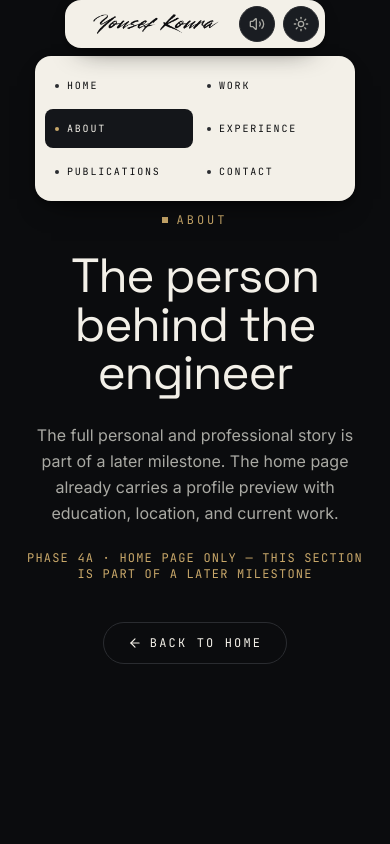
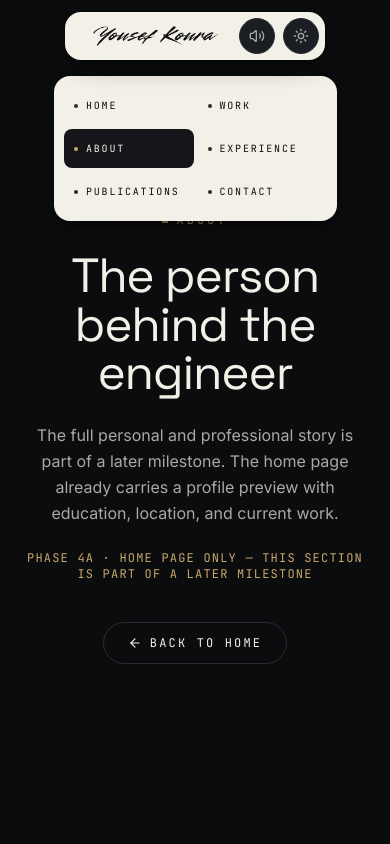
Before and after one commit to Yousef-koura/Yousef-Portfolio, a Next.js app: page /about in a window 390 px wide. Both pictures are taken after a click on the button 156 px from the left and 32 px from the top of the page. Shown: the top 844 px of the page. Built offline with nearby package versions, Linux system fonts and the light colour scheme.

Commit message:
design: rebuild mobile nav container as normal-flow column without fixed height

```diff
--- a/src/components/layout/Header.tsx
+++ b/src/components/layout/Header.tsx
@@ -23,6 +23,10 @@ const SECTION_NAV: Record<string, string> = {
   contact: "/contact",
 };
 const SECTION_ORDER = Object.keys(SECTION_NAV);
+/* Dropdown overhang beyond each bar edge, px. Applied as explicit width
+   (bar width + 2× this) — negative margins on a width-matched centered box
+   cancel out geometrically and render zero overhang. */
+const PANEL_OVERHANG_PX = 12;
 
 export function Header() {
   const [scrolled, setScrolled] = useState(false);
@@ -37,6 +41,15 @@ export function Header() {
   // Theme toggle — UI-only stub: the click flips the glyph so the control is
   // ready to wire up later; it deliberately touches no real theming yet.
   const [darkMode, setDarkMode] = useState(true);
+  /* Live width of the mobile bar's layout box. While open, the dropdown
+     panel derives its own width from it (bar + PANEL_OVERHANG_PX per side)
+     since the bar hugs logo + controls — a width no fixed value predicts.
+     offsetWidth is used — unlike getBoundingClientRect it ignores Framer's
+     transient morph transforms and reports the settled box; the observer
+     also tracks resizes and the sm wordmark step. Zero widths (bar
+     display:none after a below-lg resize-up) are ignored so the CSS
+     fallback survives. */
+  const [barWidth, setBarWidth] = useState<number | null>(null);
   const pathname = usePathname();
 
   /* Intro audio — user-initiated only (never autoplay). The ended listener
@@ -135,6 +148,18 @@ export function Header() {
     return () => document.removeEventListener("pointerdown", onPointerDown);
   }, [open]);
 
+  // Track the mobile bar's rendered width for the panel's edge alignment
+  useEffect(() => {
+    const el = barRef.current;
+    if (!el || typeof ResizeObserver === "undefined") return;
+    const ro = new ResizeObserver(() => {
+      const w = el.offsetWidth;
+      setBarWidth(w > 0 ? w : null);
+    });
+    ro.observe(el);
+    return () => ro.disconnect();
+  }, []);
+
   const isActive = (href: string) => (href === "/" ? pathname === "/" : pathname.startsWith(href));
   // Route match OR the section currently in view on Home — visual only
   const isHighlighted = (href: string) => isActive(href) || (pathname === "/" && sectionHref === href);
@@ -153,17 +178,24 @@ export function Header() {
             : "lg:border-transparent"
           }`
         : `transition-[background-color,border-color] duration-500 ${scrolled
-          ? "border-b border-line bg-obsidian/70 backdrop-blur-xl lg:border-transparent"
+          ? "border-b border-transparent bg-transparent lg:bg-obsidian/70 lg:backdrop-blur-xl"
           : "border-b border-transparent"
         }`
       }`}
     >
-      <span className="pointer-events-none absolute inset-x-0 bottom-0 h-px origin-left bg-champagne" style={{ transform: `scaleX(${progress})` }} />
-      {/* Mobile single-column flow — the bar spans the full row between the
-          container's side padding while closed and hugs its content when the
-          menu is open; desktop (lg) reverts to the flex justify-between
-          layout with logo + nav only. */}
-      <div className="relative mx-auto grid h-16 max-w-6xl grid-cols-[1fr_auto_1fr] items-center px-5 sm:px-8 lg:flex lg:h-20 lg:justify-between">
+      {/* Scroll-progress hairline — desktop only. It reads as the bottom rule
+          of the lg-only backgrounded strip, which still exists there; on
+          mobile that strip is gone, so the mobile bar hosts its own copy
+          (see the span inside the pill below). */}
+      <span className="pointer-events-none absolute inset-x-0 bottom-0 hidden h-px origin-left bg-champagne lg:block" style={{ transform: `scaleX(${progress})` }} />
+      {/* Mobile single-column flow — plain block flow with NO fixed height:
+          each child sizes to its own content, so opening the panel grows
+          the header naturally instead of overflowing a strip sized for one
+          row (a fixed h-16 grid collapsed both rows flush to y=0 once bar
+          + panel exceeded it). pt-3 keeps clear space above the bar in BOTH
+          states. Desktop (lg) keeps the fixed h-20 justify-between strip
+          pixel-identical to before. */}
+      <div className="relative mx-auto flex max-w-6xl flex-col px-5 pt-3 sm:px-8 lg:h-20 lg:flex-row lg:items-center lg:justify-between lg:pt-0">
         {/* Desktop logo mark — links home. Hidden on mobile, where the
             wordmark lives inside the pill trigger below instead. */}
         <Link
@@ -264,8 +296,19 @@ export function Header() {
               : "0px 1px 3px rgba(0,0,0,0.35), 0px 14px 28px -16px rgba(0,0,0,0)",
           }}
           transition={{ duration: 0.32, ease: [0.22, 1, 0.36, 1] }}
-          className={`relative z-10 col-span-full row-start-1 flex items-center self-center gap-2 rounded-2xl bg-ink p-1.5 pl-4 shadow-[0px_1px_3px_rgba(0,0,0,0.35)] lg:hidden ${open ? "justify-self-center" : "justify-self-stretch"}`}
+          className={`relative z-10 flex items-center overflow-hidden gap-2 rounded-2xl bg-ink p-1.5 pl-4 shadow-[0px_1px_3px_rgba(0,0,0,0.35)] lg:hidden ${open ? "self-center" : "self-stretch"}`}
         >
+          {/* Scroll-progress hairline — anchored to the bar itself. The
+              full-width header strip it used to sit on no longer paints on
+              mobile, so the line hugs the pill's bottom edge and clips to
+              its radius instead, reading as part of the floating bar at
+              every width (including the shrunk open state). */}
+          <span
+            aria-hidden="true"
+            className="pointer-events-none absolute inset-x-0 bottom-0 h-px origin-left bg-champagne"
+            style={{ transform: `scaleX(${progress})` }}
+          />
+
           <motion.button
             ref={menuButtonRef}
             type="button"
@@ -277,7 +320,11 @@ export function Header() {
             className={`flex items-center py-2 ${open ? "flex-none px-3" : "min-w-0 flex-1 pr-2"}`}
             transition={{ duration: 0.32, ease: [0.22, 1, 0.36, 1] }}
           >
-            <motion.span layout="position" className="flex items-center">
+            <motion.span
+              layout="position"
+              transition={{ duration: 0.32, ease: [0.22, 1, 0.36, 1] }}
+              className="flex items-center"
+            >
               <Image
                 src="/logo-wordmark-dark.png"
                 alt=""
@@ -293,7 +340,11 @@ export function Header() {
               spacing/hover/focus convention so they read as a single control
               cluster. Raised surface + hairline border read against any page
               backdrop behind the light bar. */}
-          <motion.div layout="position" className="flex shrink-0 items-center gap-2">
+          <motion.div
+            layout="position"
+            transition={{ duration: 0.32, ease: [0.22, 1, 0.36, 1] }}
+            className="flex shrink-0 items-center gap-2"
+          >
             <button
               type="button"
               onClick={toggleAudio}
@@ -324,13 +375,20 @@ export function Header() {
         </motion.div>
 
         {/* Dropdown panel — its own shape below the bar: same Ink-token
-            background as the pill, same radius/shadow language, sized to the
-            two-column content and centered under the shrunk bar. Height-reveal
-            stays slide-free so every painted frame is fully opaque. On this
-            light panel the active item INVERTS to a Surface pill with Ink
-            content (16.4:1); inactive items move to Obsidian text (17.7:1 —
-            Muted fails contrast on Ink at 2.1:1) with Border-tone dots that
-            warm to champagne on hover (accent discipline kept). */}
+            background as the pill, same radius/shadow language. Its width is
+            computed explicitly as the bar's live measured width plus
+            PANEL_OVERHANG_PX per side, so it reads as the wider of the two
+            related shapes while staying centered on the bar; the Tailwind
+            width class only covers the window before the first measurement
+            lands and reserves the same overhang room. The mt-4 gap is real
+            rendered spacing now that nothing collapses rows together.
+            Height-reveal stays slide-free so every painted frame is fully
+            opaque, and being in flow the header grows with it instead of
+            clipping. On this light panel the active item INVERTS to a
+            Surface pill with Ink content (16.4:1); inactive items move to
+            Obsidian text (17.7:1 — Muted fails contrast on Ink at 2.1:1)
+            with Border-tone dots that warm to champagne on hover (accent
+            discipline kept). */}
         <AnimatePresence initial={false}>
           {open && (
             <motion.div
@@ -340,13 +398,11 @@ export function Header() {
               animate={{ height: "auto", opacity: 1 }}
               exit={{ height: 0, opacity: 0, transition: { duration: 0.18, ease: "easeIn" } }}
               transition={{ duration: 0.25, ease: [0.22, 1, 0.36, 1] }}
-              style={{ willChange: "transform" }}
-              /* self-start pins the reveal to the row's top edge: the h-16
-                 grid gives row 2 only the container's leftover height (the
-                 overflow-hidden item contributes no automatic minimum), so
-                 default centering hoists the panel up behind the bar. Top-
-                 anchoring lets it grow straight down out of that track. */
-              className="col-span-full row-start-2 mt-2 w-[min(100%,20rem)] justify-self-center self-start overflow-hidden rounded-2xl bg-ink shadow-[0px_2px_10px_rgba(0,0,0,0.45),0px_14px_28px_-16px_rgba(0,0,0,0.85)]"
+              style={{
+                willChange: "transform",
+                ...(barWidth !== null ? { width: barWidth + PANEL_OVERHANG_PX * 2 } : null),
+              }}
+              className="mt-4 w-[min(calc(100%_+_1.5rem),21.5rem)] self-center overflow-hidden rounded-2xl bg-ink shadow-[0px_2px_10px_rgba(0,0,0,0.45),0px_14px_28px_-16px_rgba(0,0,0,0.85)] lg:hidden"
             >
               <nav
                 className="grid grid-cols-2 gap-1 p-2.5"
```
